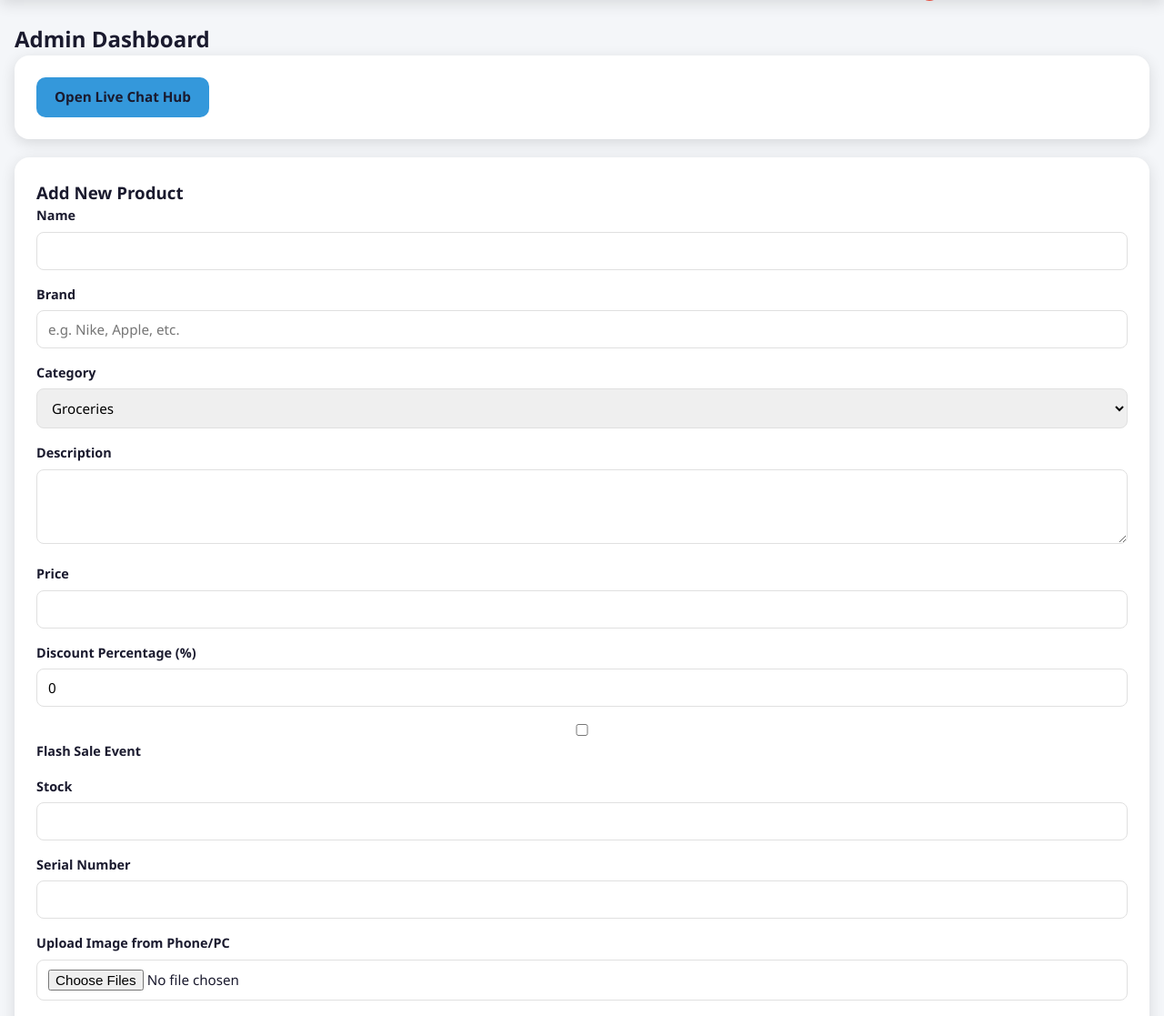
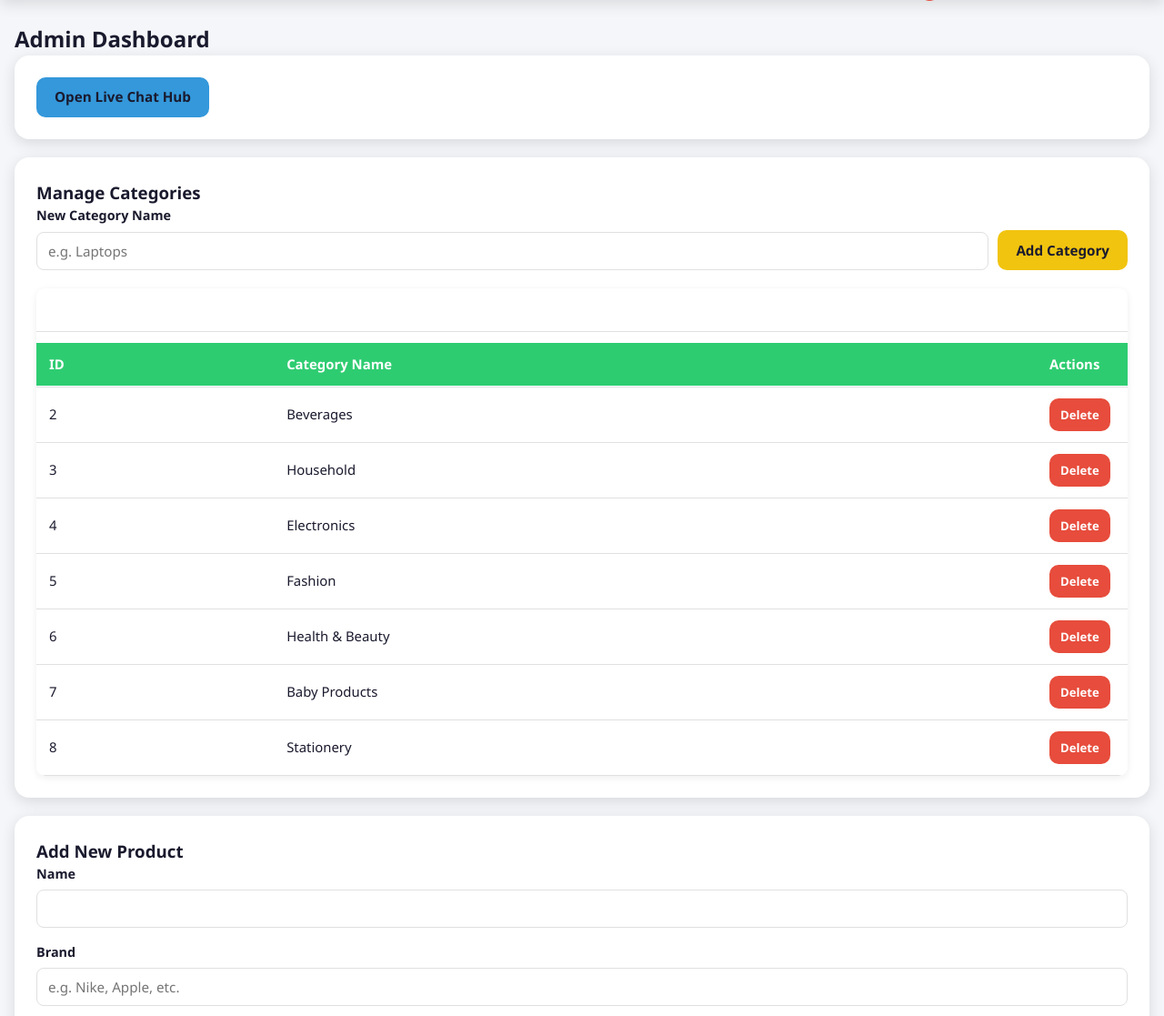
Before and after one commit to ChrisMeshack/Nalda-Investments-Enterprise, a PHP site: page /Nalda/admin.php in a window 1280 px wide. Shown: the part 60-1177 px from the top of the page at 91% size. Run offline with PHP 8.4, Linux system fonts and the light colour scheme; the visitor is signed in with stand-in values (Sample User, id 1); data comes from the database, SQL or seed files in the repository; data that the repository does not hold is empty.

Commit message:
Configure db for InfinityFree and add manual Category management

```diff
--- a/config/db.php
+++ b/config/db.php
@@ -1,10 +1,10 @@
 <?php
 // config/db.php
 
-define('DB_HOST', 'localhost');
-define('DB_USER', 'root');
-define('DB_PASS', '');
-define('DB_NAME', 'nalda_investments');
+define('DB_HOST', 'sql106.infinityfree.com');
+define('DB_USER', 'if0_42939269');
+define('DB_PASS', 'DarajaDaraja11');
+define('DB_NAME', 'if0_42939269_nalda_investments');
 
 function getDB() {
     static $pdo;
--- a/models/Category.php
+++ b/models/Category.php
@@ -8,5 +8,17 @@ class Category {
         $stmt = $pdo->query("SELECT * FROM categories");
         return $stmt->fetchAll();
     }
+
+    public static function add($name) {
+        $pdo = getDB();
+        $stmt = $pdo->prepare("INSERT INTO categories (name) VALUES (?)");
+        return $stmt->execute([$name]);
+    }
+
+    public static function delete($id) {
+        $pdo = getDB();
+        $stmt = $pdo->prepare("DELETE FROM categories WHERE id = ?");
+        return $stmt->execute([$id]);
+    }
 }
 ?>
--- a/public/admin.php
+++ b/public/admin.php
@@ -97,6 +97,14 @@ if ($_SERVER['REQUEST_METHOD'] === 'POST' && isset($_POST['action'])) {
         $stmt = $pdo->prepare("UPDATE manual_payments SET status = ? WHERE order_id = ?");
         $stmt->execute([$_POST['status'], $_POST['order_id']]);
         $msg = "Order status updated successfully!";
+    } elseif ($_POST['action'] === 'add_category') {
+        Category::add($_POST['name']);
+        $msg = "Category added successfully!";
+        $categories = Category::getAll(); // Refresh before rendering
+    } elseif ($_POST['action'] === 'delete_category') {
+        Category::delete($_POST['category_id']);
+        $msg = "Category deleted successfully!";
+        $categories = Category::getAll(); // Refresh before rendering
     }
 }
 
@@ -116,6 +124,49 @@ include __DIR__ . '/../includes/header.php';
 
 <div class="admin-panel" style="margin-bottom: 20px;">
     <a href="chat_admin.php" class="btn" style="background-color: #3498db;">Open Live Chat Hub</a>
+</div>
+
+<!-- CATEGORY MANAGEMENT -->
+<div class="admin-panel" style="margin-bottom: 20px;">
+    <h3>Manage Categories</h3>
+
+    <!-- Add Category -->
+    <form method="POST" style="margin-bottom: 20px; display: flex; gap: 10px; align-items: flex-end;">
+        <input type="hidden" name="action" value="add_category">
+        <div class="form-group" style="margin-bottom: 0; flex: 1;">
+            <label>New Category Name</label>
+            <input type="text" name="name" required placeholder="e.g. Laptops">
+        </div>
+        <button type="submit" class="btn">Add Category</button>
+    </form>
+
+    <!-- List Categories -->
+    <div class="table-wrap">
+    <table>
+        <thead>
+            <tr>
+                <th>ID</th>
+                <th>Category Name</th>
+                <th style="width: 100px;">Actions</th>
+            </tr>
+        </thead>
+        <tbody>
+            <?php foreach ($categories as $cat): ?>
+            <tr>
+                <td><?php echo $cat['id']; ?></td>
+                <td><?php echo htmlspecialchars($cat['name']); ?></td>
+                <td>
+                    <form method="POST" style="display:inline;" onsubmit="return confirm('Delete category? Products in this category might be affected.');">
+                        <input type="hidden" name="action" value="delete_category">
+                        <input type="hidden" name="category_id" value="<?php echo $cat['id']; ?>">
+                        <button type="submit" class="btn btn-sm btn-danger">Delete</button>
+                    </form>
+                </td>
+            </tr>
+            <?php endforeach; ?>
+        </tbody>
+    </table>
+    </div>
 </div>
 
 <div class="admin-panel">
```
